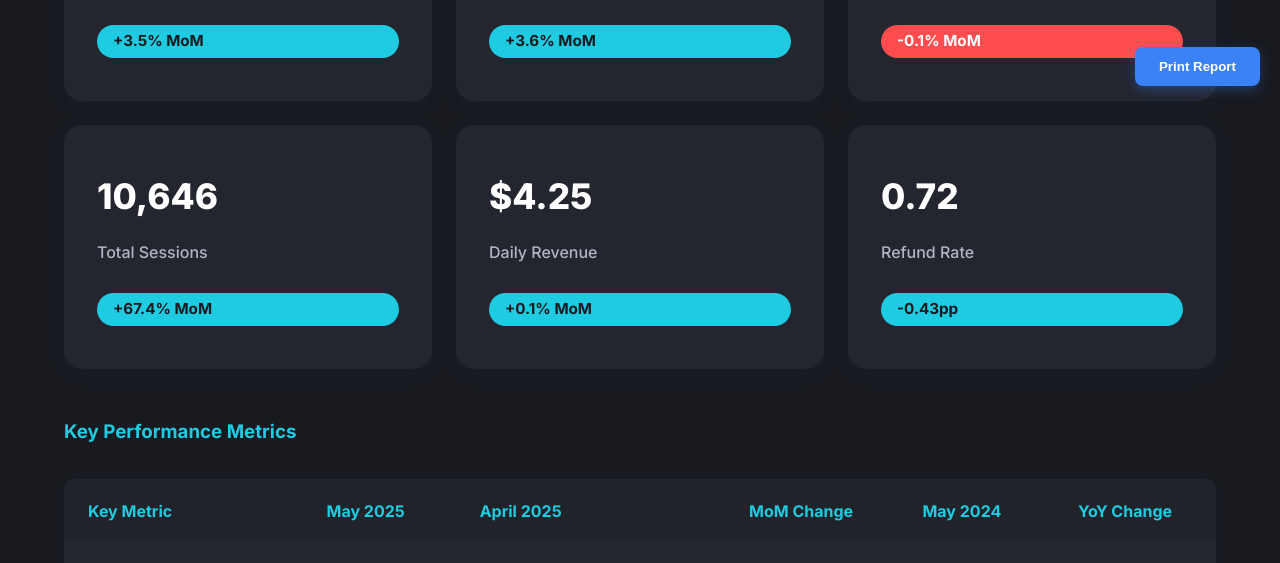
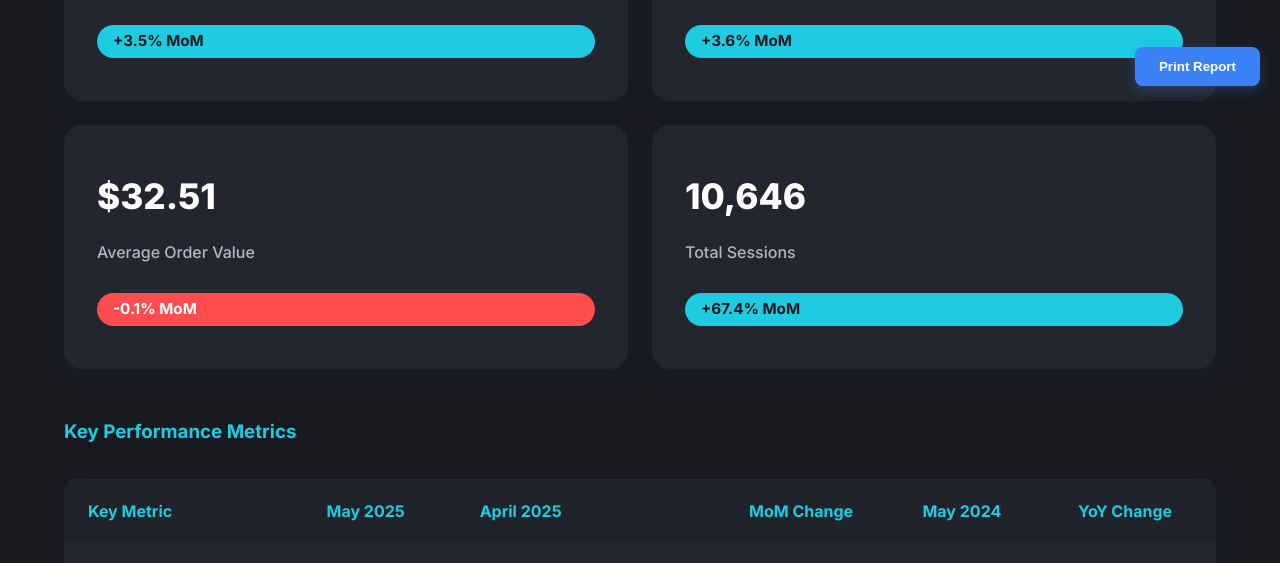
Before and after one commit to jslabxyz/monthly-reporting, a website built with Vite: page index.html in a window 1280 px wide. Shown: the part 694-1257 px from the top of the page. Built offline with nearby package versions, Linux system fonts and the light colour scheme.

Commit message:
Update Portfolio Overview metrics layout

```diff
--- a/index.html
+++ b/index.html
@@ -60,16 +60,6 @@
                             <div class="metric-value" data-target="10646">0</div>
                             <div class="metric-label">Total Sessions</div>
                             <div class="metric-change positive">+67.4% MoM</div>
-                        </div>
-                        <div class="metric-card">
-                            <div class="metric-value" data-target="4.248">$0</div>
-                            <div class="metric-label">Daily Revenue</div>
-                            <div class="metric-change positive">+0.1% MoM</div>
-                        </div>
-                        <div class="metric-card">
-                            <div class="metric-value" data-target="0.72">0</div>
-                            <div class="metric-label">Refund Rate</div>
-                            <div class="metric-change positive">-0.43pp</div>
                         </div>
                     </div>
                     <div class="overview-grid">
--- a/style.css
+++ b/style.css
@@ -124,7 +124,7 @@ body {
 }
 .metrics-grid {
     display: grid;
-    grid-template-columns: repeat(3, 1fr);
+    grid-template-columns: repeat(2, 1fr);
     gap: 24px;
     margin-bottom: 48px;
 }
```
